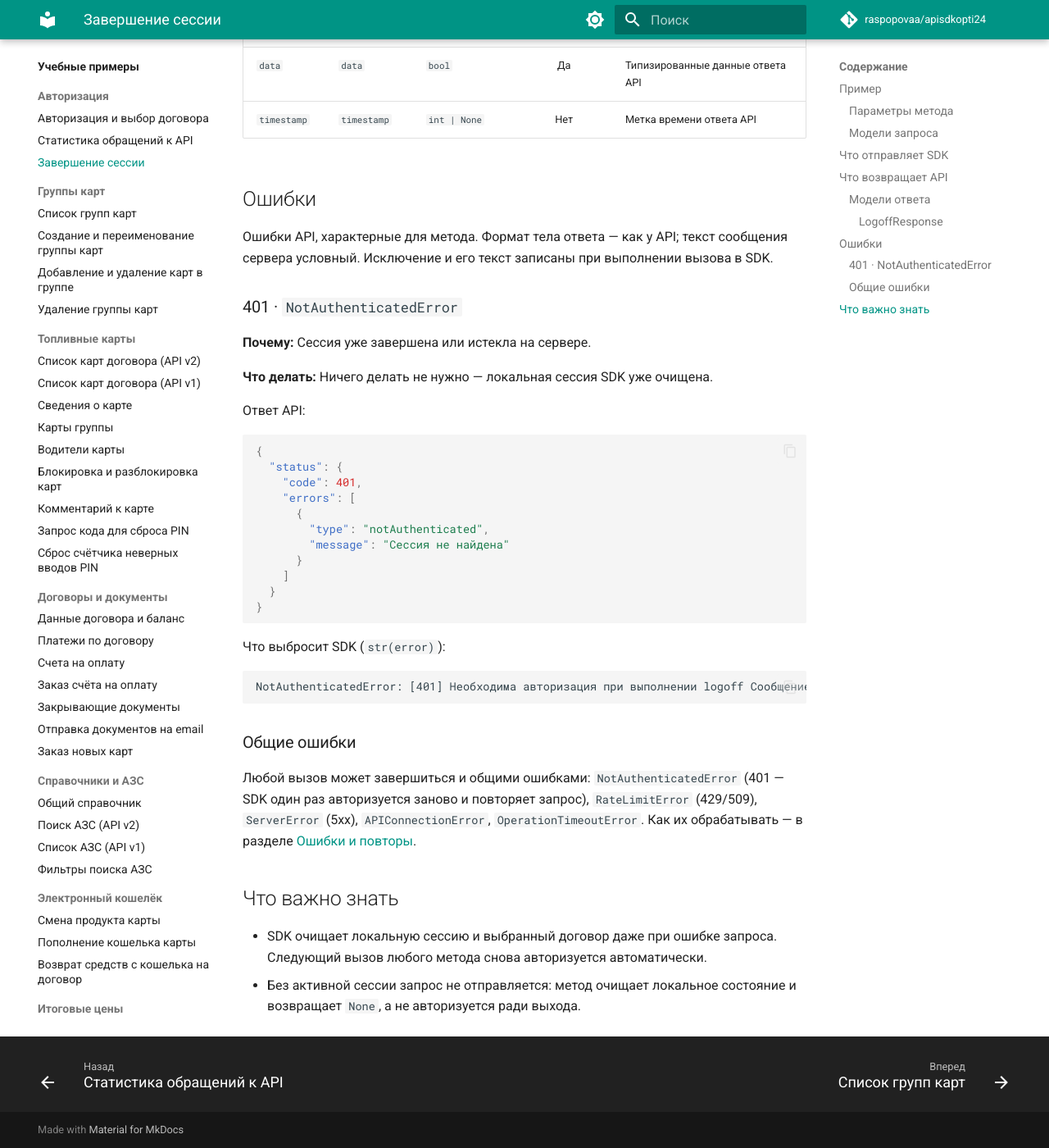
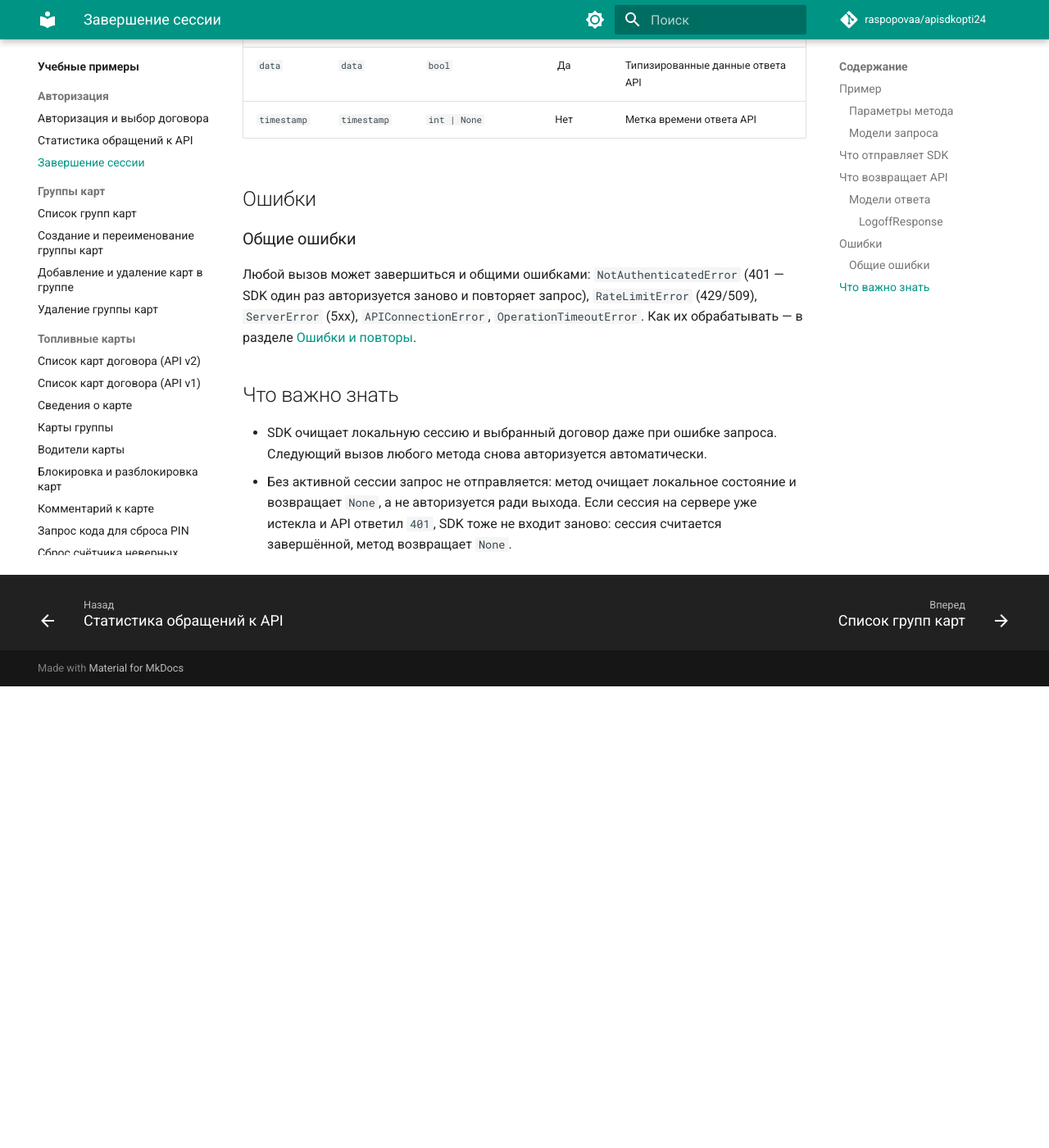
Before and after one commit to raspopovaa/apisdkopti24, an MkDocs documentation site: the page built from docs/examples/auth/logoff.md, in a window 1280 px wide and 1400 px high, scrolled down 2928 px. Shown: the whole window at 82% size. Built offline with MkDocs 1.6.1 and Material for MkDocs 9.7.7, drawn with Linux system fonts in a browser that asks for light colours; comment, search, counter and statistics services are not loaded; the version menu is left out; after the commit the page ends 3765 px from its top, so only the background shows below that.

Commit message:
fix(auth): get_info defaults to the current month; logoff never logs in to log out
get_info() without period sent the current moment, which the API reads as
the start of a 24-hour window ahead, so default statistics were always
zero. It now requests the current month (YYYY-MM) by the client clock; the
docstring documents the accepted formats and the server's reading of a
timestamp.

logoff() on a session that has already expired on the server got 401,
triggered session recovery (a new authUser) and logged off again. It now
passes the new RequestOptions.recover_session=False, treats 401 as an
already finished session, clears local state and returns None.

The get_info tutorial no longer claims "the last 24 hours" or that methods
holds only "all": methods.all counts billable calls, other keys count calls
per method code, and error responses are not counted. spec-compatibility.md
records that 429, 500, 404 and 403 responses did not reach the usage
counter, consistent with "HTTP 200 is billed"; 509 billing stays unverified.
The logoff example drops the 401 error it no longer raises.

auth_user is verified with a sanitized live fixture (65 of 82 operations
verified). Tests cover the new default period and logoff after 401 without
a second authUser; the latter fails on the previous code.

Co-Authored-By: Claude Opus 5.5 <noreply@anthropic.com>

````diff
--- a/docs/examples/auth/logoff.md
+++ b/docs/examples/auth/logoff.md
@@ -124,36 +124,6 @@ SDK проверяет ответ моделью [`LogoffResponse`](../../data-t
 
 ## Ошибки
 
-Ошибки API, характерные для метода. Формат тела ответа — как у API; текст сообщения сервера условный. Исключение и его текст записаны при выполнении вызова в SDK.
-
-### 401 · `NotAuthenticatedError`
-
-**Почему:** Сессия уже завершена или истекла на сервере.
-
-**Что делать:** Ничего делать не нужно — локальная сессия SDK уже очищена.
-
-Ответ API:
-
-```json
-{
-  "status": {
-    "code": 401,
-    "errors": [
-      {
-        "type": "notAuthenticated",
-        "message": "Сессия не найдена"
-      }
-    ]
-  }
-}
-```
-
-Что выбросит SDK (`str(error)`):
-
-```text
-NotAuthenticatedError: [401] Необходима авторизация при выполнении logoff Сообщение сервера: Сессия не найдена. Подсказка: Проверьте, что пользователь авторизован и передан корректный session_id.
-```
-
 ### Общие ошибки
 
 Любой вызов может завершиться и общими ошибками: `NotAuthenticatedError` (401 — SDK один раз авторизуется заново и повторяет запрос), `RateLimitError` (429/509), `ServerError` (5xx), `APIConnectionError`, `OperationTimeoutError`. Как их обрабатывать — в разделе [Ошибки и повторы](../../errors.md).
@@ -161,4 +131,4 @@ NotAuthenticatedError: [401] Необходима авторизация при
 ## Что важно знать
 
 - SDK очищает локальную сессию и выбранный договор даже при ошибке запроса. Следующий вызов любого метода снова авторизуется автоматически.
-- Без активной сессии запрос не отправляется: метод очищает локальное состояние и возвращает `None`, а не авторизуется ради выхода.
+- Без активной сессии запрос не отправляется: метод очищает локальное состояние и возвращает `None`, а не авторизуется ради выхода. Если сессия на сервере уже истекла и API ответил `401`, SDK тоже не входит заново: сессия считается завершённой, метод возвращает `None`.
````
Also changed, not shown: CHANGELOG.md (+7 -1 lines), docs/architecture.md (+1 -1 lines), docs/examples/auth/get_info.md (+4 -3 lines), docs/methods/auth.md (+1 -1 lines), docs/spec-compatibility.md (+8 -1 lines), 12 other files.
